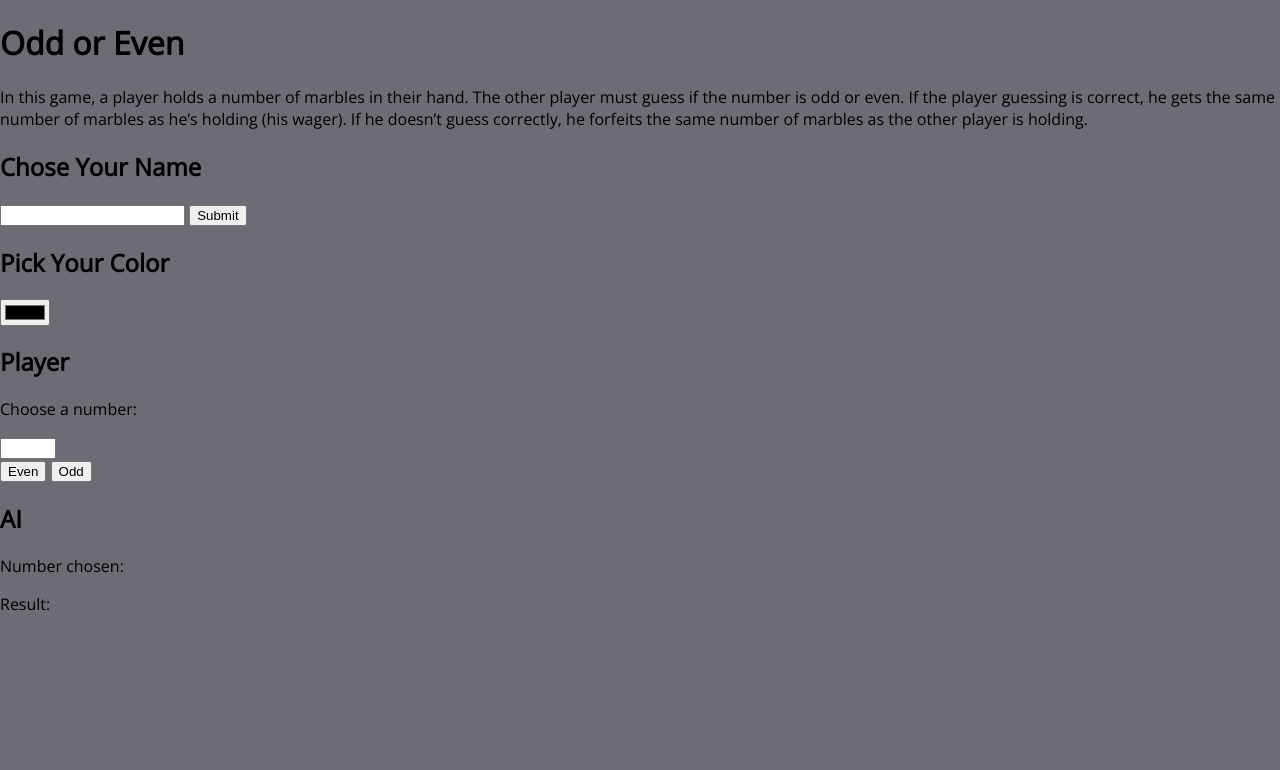
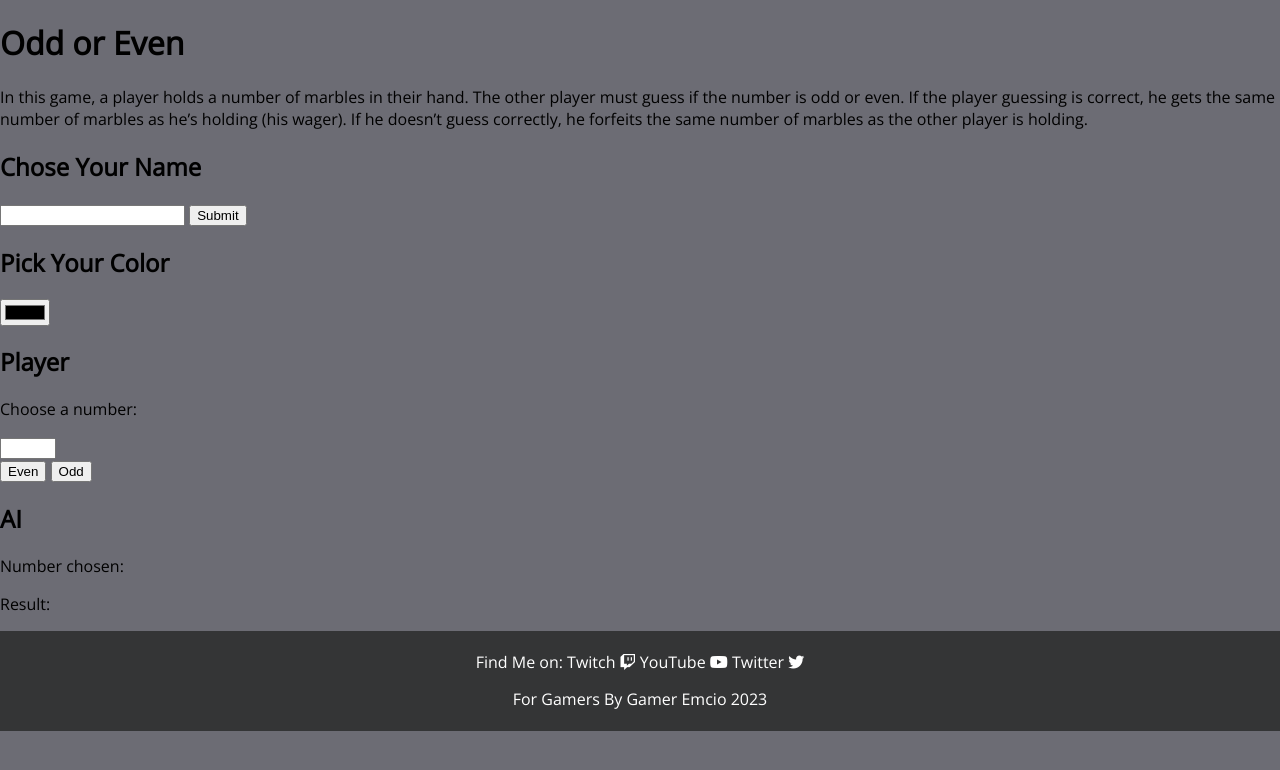
Before and after one commit to EmcioN/OddOrEven, a plain HTML site: page index.html in a window 1280 px wide. Drawn offline with nearby package versions, Linux system fonts and the light colour scheme.

Commit message:
Add style to footer, add comments

```diff
--- a/assets/css/style.css
+++ b/assets/css/style.css
@@ -18,3 +18,28 @@ body {
   margin: 0;
   padding: 0;
   }
+
+/* footer section */
+
+#footer {
+  background: #343536;
+  height: 10rem;
+  width: 100%;
+  color: #ffffff;
+  padding: 2rem;
+  text-align:center;
+  margin: 0;
+ }
+
+ #footer a {
+  text-decoration: none;
+  color:#ffffff;
+ }
+
+ #footer a:hover {
+  text-transform: uppercase;
+ }
+
+ #copyright {
+  padding: 1.5rem;
+ }
--- a/assets/javascript/script.js
+++ b/assets/javascript/script.js
@@ -1,26 +1,26 @@
-const playerNumberInput = document.getElementById('player-number');
+// Generate a random number
+
+function generateAINumber() {
+    return Math.floor(Math.random() * 10) + 1;
+}
+
+// Check if a number is even
+
+function isEven(number) {
+    return number % 2 === 0;
+}
+
+// Event listeners for both buttons
+
 const evenButton = document.getElementById('even-button');
 const oddButton = document.getElementById('odd-button');
 const aiNumberSpan = document.getElementById('ai-number');
 const resultSpan = document.getElementById('result');
 
-// Generate a random number between 1 and 10 for the AI
-function generateAINumber() {
-    return Math.floor(Math.random() * 10) + 1;
-}
-
-// Check if a number is even
-function isEven(number) {
-    return number % 2 === 0;
-}
-
-// Listen for clicks on the even and odd buttons
 evenButton.addEventListener('click', function() {
-    const playerNumber = parseInt(playerNumberInput.value);
     const aiNumber = generateAINumber();
     aiNumberSpan.textContent = aiNumber;
-    const total = playerNumber + aiNumber;
-    if (isEven(total)) {
+    if (isEven(aiNumber)) {
       resultSpan.textContent = 'You win!';
     } else {
       resultSpan.textContent = 'You lose!';
@@ -28,11 +28,9 @@ evenButton.addEventListener('click', function() {
 });
 
 oddButton.addEventListener('click', function() {
-    const playerNumber = parseInt(playerNumberInput.value);
     const aiNumber = generateAINumber();
     aiNumberSpan.textContent = aiNumber;
-    const total = playerNumber + aiNumber;
-    if (!isEven(total)) {
+    if (!isEven(aiNumber)) {
       resultSpan.textContent = 'You win!';
     } else {
       resultSpan.textContent = 'You lose!';
--- a/index.html
+++ b/index.html
@@ -10,6 +10,9 @@
     <link href="assets/css/style.css" rel="stylesheet">
 </head>
 <body>
+
+    <!-- Game info -->
+
     <div>
         <h1>Odd or Even</h1>
     </div>
@@ -22,6 +25,9 @@
             number of marbles as the other player is holding.
         </p>
     </div>
+
+    <!-- Player form -->
+
     <form>
         <div>
             <h2>
@@ -30,16 +36,19 @@
         </div>
         <input type="text" id="name" name="name" required>
         <button type="submit">Submit</button>
-    </form>
-    <div>
+        <div>
         <div>
             <h2>
                 Pick Your Color
             </h2>
         </div>
         <input type="color" id="color-picker">
-    </div>
-    <div id="game">
+        </div>
+    </form>
+
+    <!-- Game section-->
+
+    <div>
         <div>
           <h2>Player</h2>
           <p>Choose a number:</p>
@@ -54,7 +63,35 @@
           <p>Number chosen: <span id="ai-number"></span></p>
           <p>Result: <span id="result"></span></p>
         </div>
-      </div>
-      <script src="assets/javascript/script.js"></script>
+    </div>
+
+    <!-- footer section -->
+
+    <footer id="footer">
+        <span>Find Me on:</span>
+           <a href="https://www.twitch.tv" target="_blank" rel="noopener" aria-label="Find Me on Twitch">
+         Twitch
+         <i class="fa-brands fa-twitch"></i>
+       </a>
+           <a href="https://www.youtube.com" target="_blank" rel="noopener" aria-label="Follow Me on YouTube">
+         YouTube
+         <i class="fa-brands fa-youtube"></i>
+       </a>
+           <a href="https://www.twitter.com" target="_blank" rel="noopener" aria-label="Find Me on Twitter">
+         Twitter
+         <i class="fa-brands fa-twitter"></i>
+       </a>
+       <div id="copyright">
+         For Gamers By Gamer Emcio 2023
+       </div>
+      </footer>
+
+    <!-- Font awesome script  -->
+
+    <script src="https://kit.fontawesome.com/d40136166e.js" crossorigin="anonymous"></script>
+
+    <!-- JavaScript-->
+
+    <script src="assets/javascript/script.js"></script>
 </body>
 </html>
```
